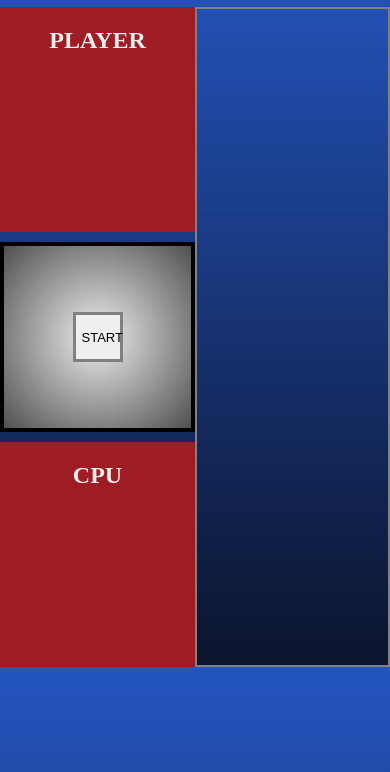
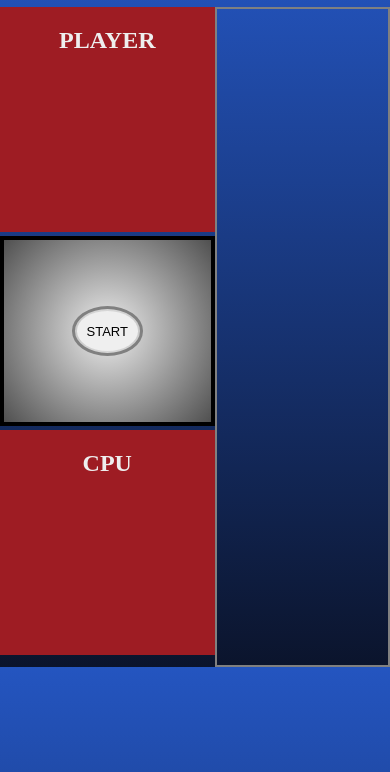
Before and after one commit to MauriMoiti/Bingo, a website with bundled scripts: page index.html in a window 390 px wide. Shown: the part 50-822 px from the top of the page. Built offline with nearby package versions, Linux system fonts and the light colour scheme.

Commit message:
cambios en el responsive

```diff
--- a/main.css
+++ b/main.css
@@ -194,7 +194,34 @@ padding: 20px 0px 0px 0px;
     }
 
     .bombo-square {
-        width: 50px;
+        border-radius: 100%;
+        width: auto;
+        padding: 2px;
         height: 50px;
+        -webkit-border-radius: 100%;
+        -moz-border-radius: 100%;
+        -ms-border-radius: 100%;
+        -o-border-radius: 100%;
+}
+.bombo-button {
+    border-radius: 100%;
+    padding: 10px;
+}
+}
+
+@media only screen and (max-width: 950px) {
+    .section-content {
+        width: 55%;
+        gap: 4px;
+    }
+    .container-player, .container-cpu{
+        padding: 0px 10px;
+    }
+    .container-result  {
+        width: 45%;
+        padding: 0px;
+    }
+    .container-result-30, .container-result-60, .container-result-90 {
+        gap: 3px;
     }
 }
```
